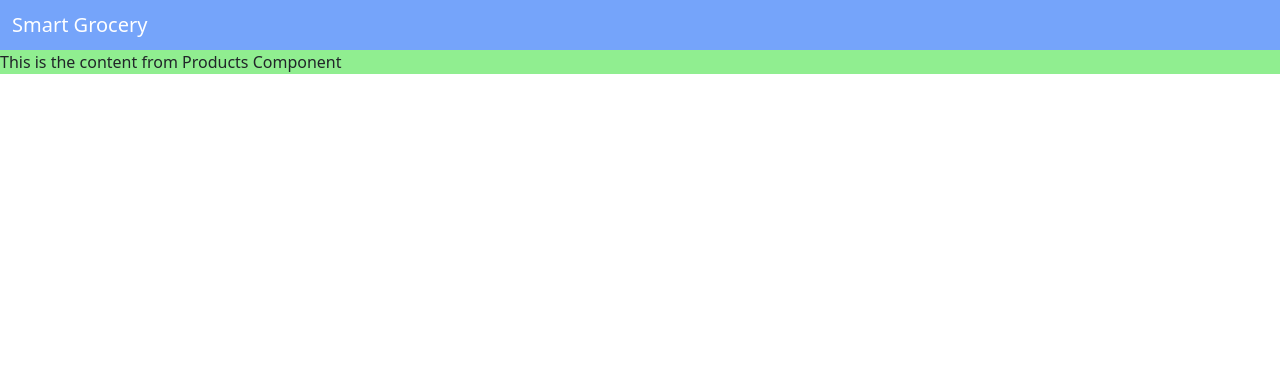
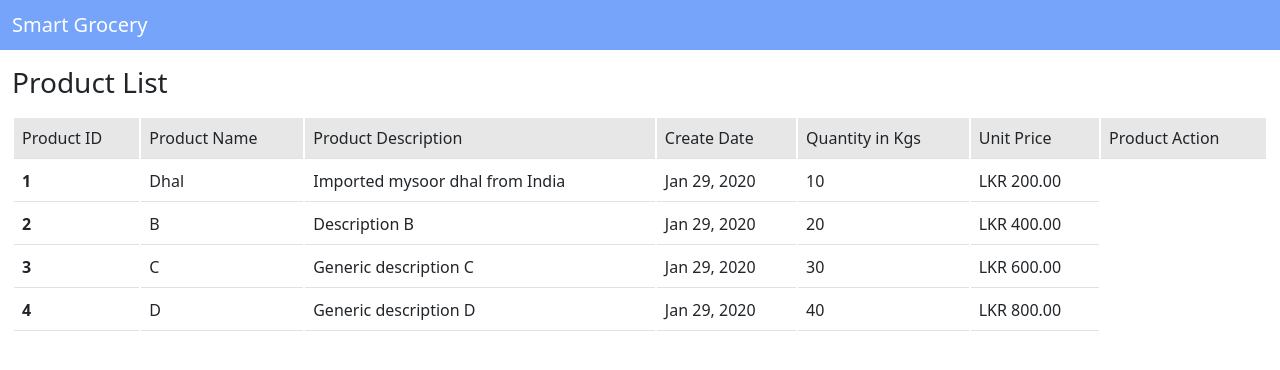
Before and after one commit to Damitha-t/Damitha-t.github.io, an Angular app in the folder smart_grocery_2.0/: page / in a window 1280 px wide. Shown: the top 370 px of the page. Built offline with nearby package versions, Linux system fonts and the light colour scheme.

Commit message:
Create table and add styles

```diff
--- a/smart_grocery_2.0/angular.json
+++ b/smart_grocery_2.0/angular.json
@@ -26,7 +26,9 @@
             ],
             "styles": [
               "node_modules/bootstrap/dist/css/bootstrap.css",
-              "src/styles.css"
+              "src/styles.css",
+
+
             ],
             "scripts": []
           },
--- a/smart_grocery_2.0/package.json
+++ b/smart_grocery_2.0/package.json
@@ -19,6 +19,8 @@
     "@angular/platform-browser-dynamic": "^15.0.0",
     "@angular/router": "^15.0.0",
     "bootstrap": "^5.2.3",
+    "font-awesome": "^4.7.0",
+    "fontawesome": "^5.6.3",
     "rxjs": "~7.5.0",
     "tslib": "^2.3.0",
     "zone.js": "~0.12.0"
--- a/smart_grocery_2.0/src/app/components/products/products.component.css
+++ b/smart_grocery_2.0/src/app/components/products/products.component.css
@@ -1,3 +1,20 @@
-.color{
-    background-color: lightgreen;
+table{
+    border-collapse: inherit;
 }
+
+.thead-light {
+    background-color: rgb(231, 231, 231);
+    font-weight: 400;
+}
+
+.thead-light th{
+    font-weight: 500;
+}
+
+table tbody tr td{
+    cursor: pointer;
+}
+
+tr:hover{
+    background-color: #c8daf8;
+}
--- a/smart_grocery_2.0/src/app/components/products/products.component.html
+++ b/smart_grocery_2.0/src/app/components/products/products.component.html
@@ -1 +1,56 @@
-<p class="color">This is the content from Products Component</p>
+<div class="container-fluid main-content">
+    <div class="row">
+        <section class="col-md-12">
+            <div class="mt-3 mb-3">
+                <h3>Product List</h3>
+            </div>
+            <table class="table">
+                <thead class="thead-light t-head">
+                    <tr>
+                        <th scope="col">Product ID</th>
+                        <th scope="col">Product Name</th>
+                        <th scope="col">Product Description</th>
+                        <th scope="col">Create Date</th>
+                        <th scope="col">Quantity in Kgs</th>
+                        <th scope="col">Unit Price</th>
+                        <th scope="col">Product Action</th>
+                    </tr>
+                </thead>
+                <tbody>
+                    <tr>
+                        <th scope="row">1</th>
+                        <td>Dhal</td>
+                        <td>Imported mysoor dhal from India</td>
+                        <td>Jan 29, 2020</td>
+                        <td>10</td>
+                        <td>LKR 200.00</td>
+                    </tr>
+                    <tr>
+                        <th scope="row">2</th>
+                        <td>B</td>
+                        <td>Description B</td>
+                        <td>Jan 29, 2020</td>
+                        <td>20</td>
+                        <td>LKR 400.00</td>
+                    </tr>
+                    <tr>
+                        <th scope="row">3</th>
+                        <td>C</td>
+                        <td>Generic description C</td>
+                        <td>Jan 29, 2020</td>
+                        <td>30</td>
+                        <td>LKR 600.00</td>
+                    </tr>
+                    <tr>
+                        <th scope="row">4</th>
+                        <td>D</td>
+                        <td>Generic description D</td>
+                        <td>Jan 29, 2020</td>
+                        <td>40</td>
+                        <td>LKR 800.00</td>
+                    </tr>
+                </tbody>
+            </table>
+        </section>
+    </div>
+</div>
```
Also changed, not shown: 1 other file (tests, documents, lock files or other folders).
